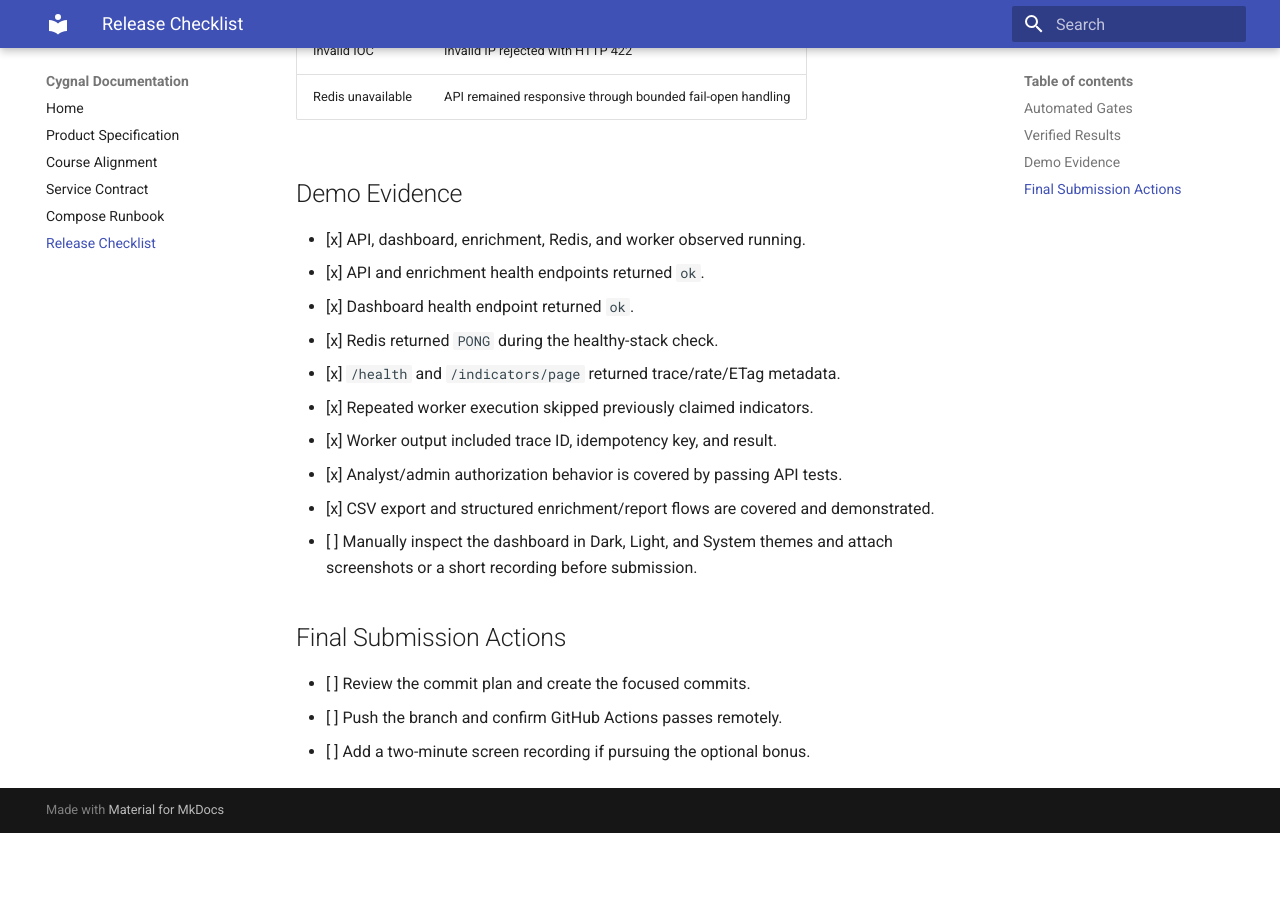
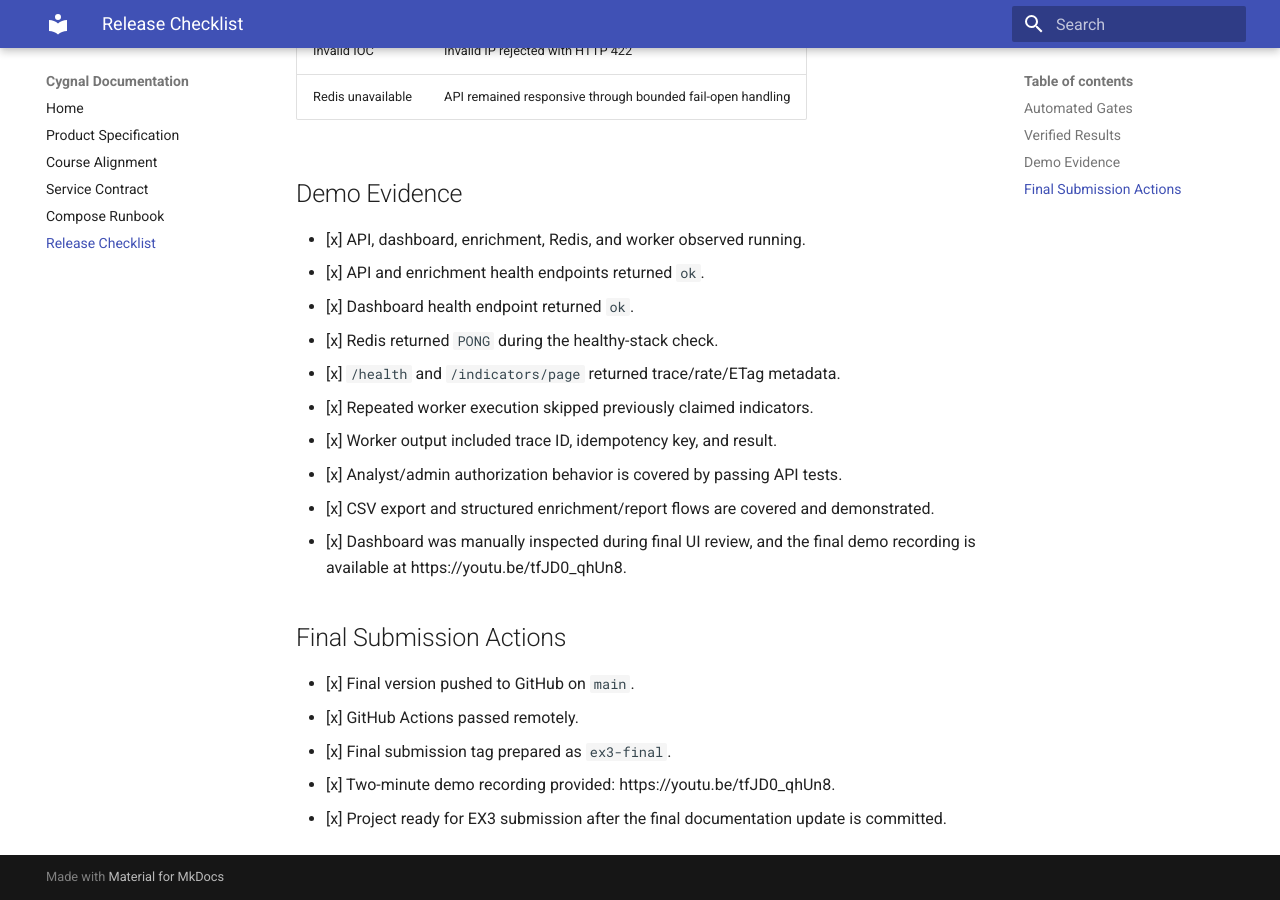
Before and after one commit to EASS-HIT-PART-A-2026-CLASS-IX/Cygnal, an MkDocs documentation site: the page built from docs/release-checklist.md, in a window 1280 px wide and 900 px high, scrolled down 1339 px. Built offline with MkDocs 1.6.1 and Material for MkDocs 9.7.7, drawn with Linux system fonts in a browser that asks for light colours; before the commit the page ends 2172 px from its top, so only the background shows below that; some of the changed text lies outside the part shown.

Commit message:
docs: add final demo video and submission status

```diff
--- a/docs/release-checklist.md
+++ b/docs/release-checklist.md
@@ -47,11 +47,13 @@ Last verified: 21 June 2026
 - [x] Worker output included trace ID, idempotency key, and result.
 - [x] Analyst/admin authorization behavior is covered by passing API tests.
 - [x] CSV export and structured enrichment/report flows are covered and demonstrated.
-- [ ] Manually inspect the dashboard in Dark, Light, and System themes and attach
-      screenshots or a short recording before submission.
+- [x] Dashboard was manually inspected during final UI review, and the final demo
+      recording is available at https://youtu.be/tfJD0_qhUn8.
 
 ## Final Submission Actions
 
-- [ ] Review the commit plan and create the focused commits.
-- [ ] Push the branch and confirm GitHub Actions passes remotely.
-- [ ] Add a two-minute screen recording if pursuing the optional bonus.
+- [x] Final version pushed to GitHub on `main`.
+- [x] GitHub Actions passed remotely.
+- [x] Final submission tag prepared as `ex3-final`.
+- [x] Two-minute demo recording provided: https://youtu.be/tfJD0_qhUn8.
+- [x] Project ready for EX3 submission after the final documentation update is committed.
```
Also changed, not shown: other parts of docs/release-checklist.md (+2 -2 lines), README.md (+55 -40 lines), docs/course-alignment.md (+3 -3 lines).
